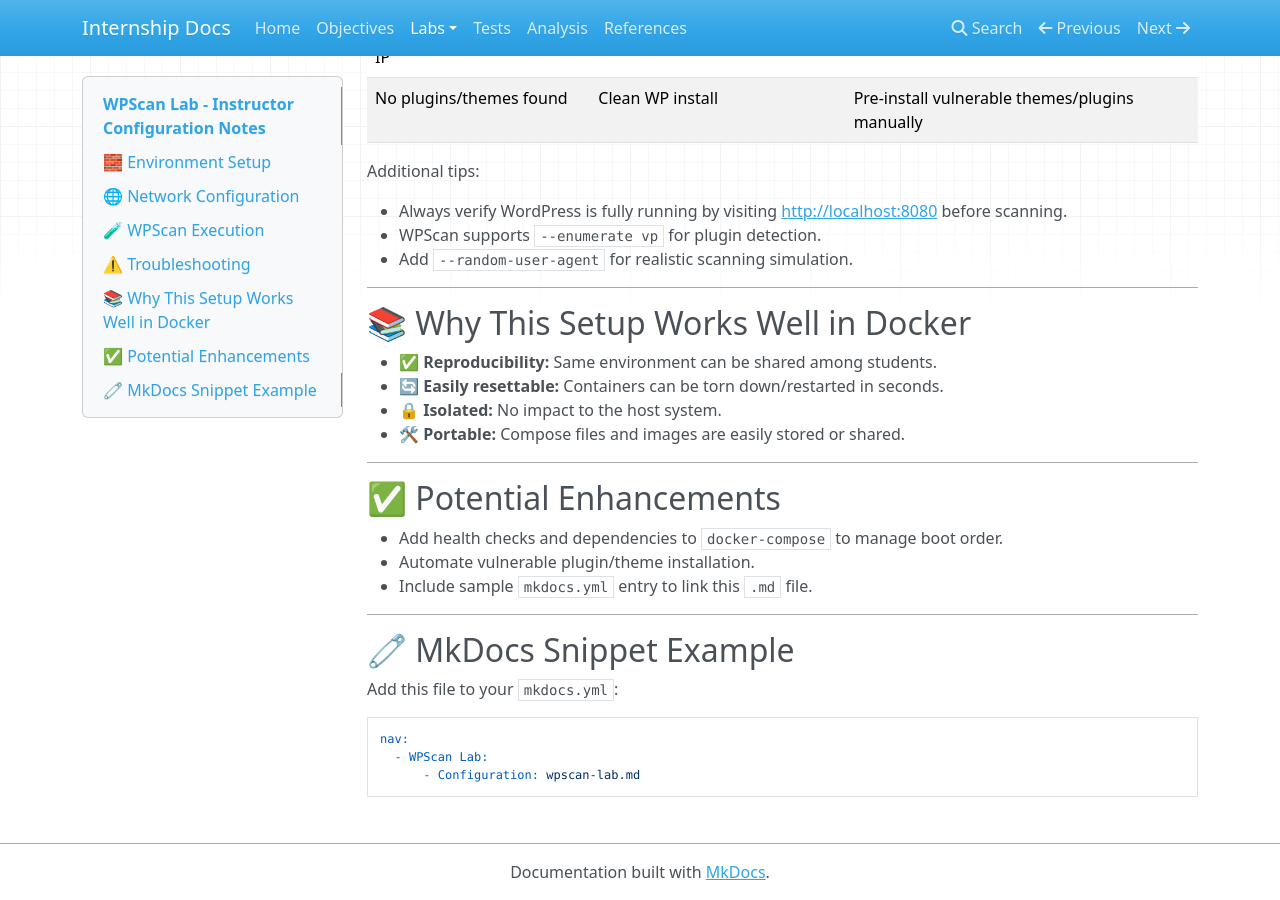
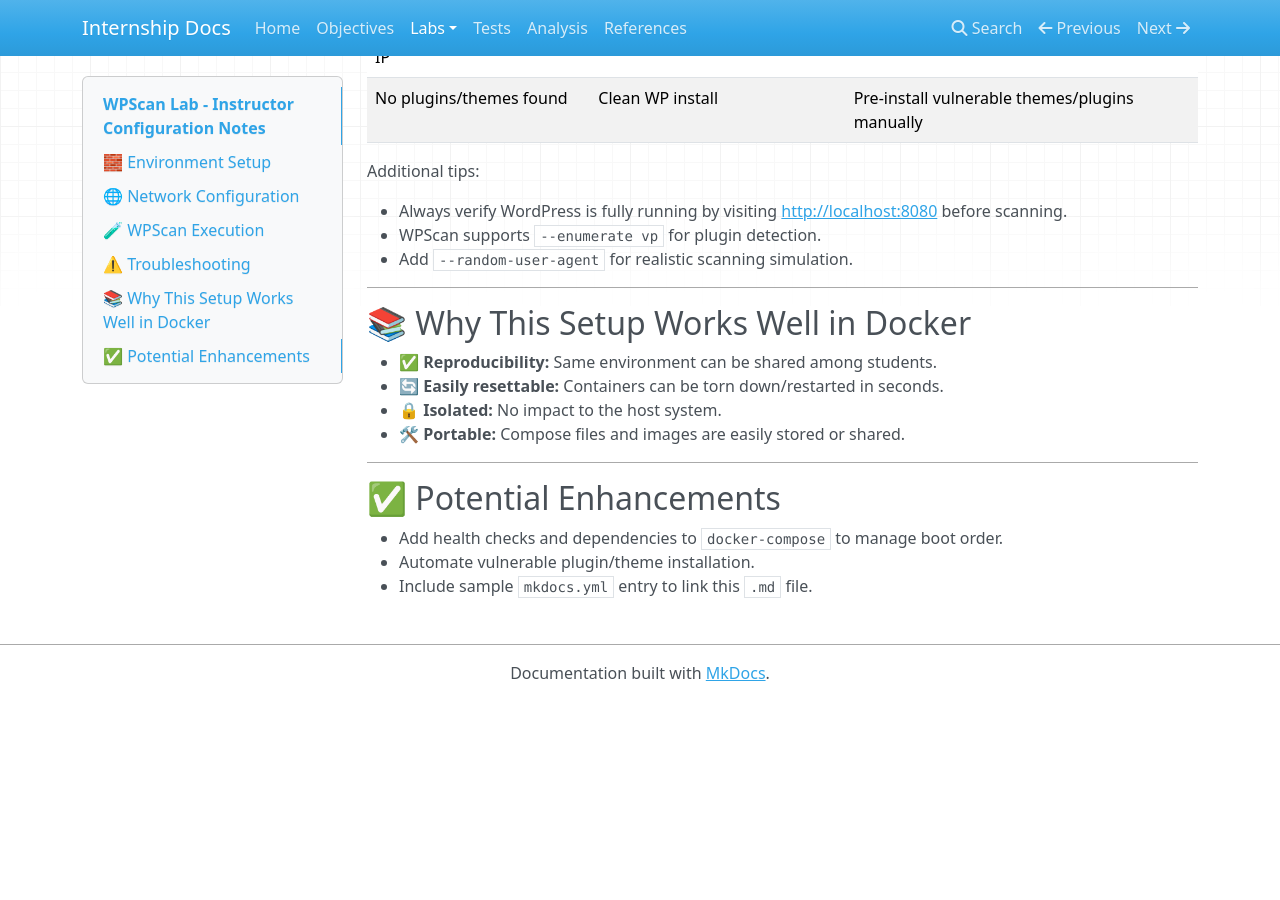
Before and after one commit to andrecxin/Docker-VS-VMs, an MkDocs documentation site: the page built from docs/Lab1.md, in a window 1280 px wide and 900 px high, scrolled down 1797 px. Built offline with MkDocs 1.6.1, drawn with Linux system fonts in a browser that asks for light colours; nearby versions of some CDN libraries; after the commit the page ends 2498 px from its top, so only the background shows below that.

Commit message:
Update Lab1.md

````diff
--- a/docs/Lab1.md
+++ b/docs/Lab1.md
@@ -107,15 +107,3 @@ Additional tips:
 * Add health checks and dependencies to `docker-compose` to manage boot order.
 * Automate vulnerable plugin/theme installation.
 * Include sample `mkdocs.yml` entry to link this `.md` file.
-
----
-
-## 🧷 MkDocs Snippet Example
-
-Add this file to your `mkdocs.yml`:
-
-```yaml
-nav:
-  - WPScan Lab:
-      - Configuration: wpscan-lab.md
-```
````
